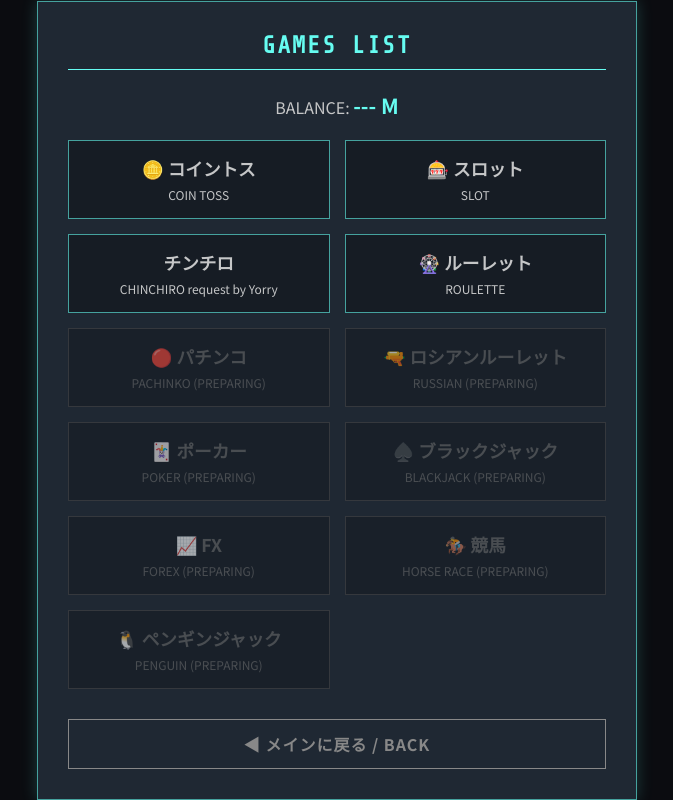
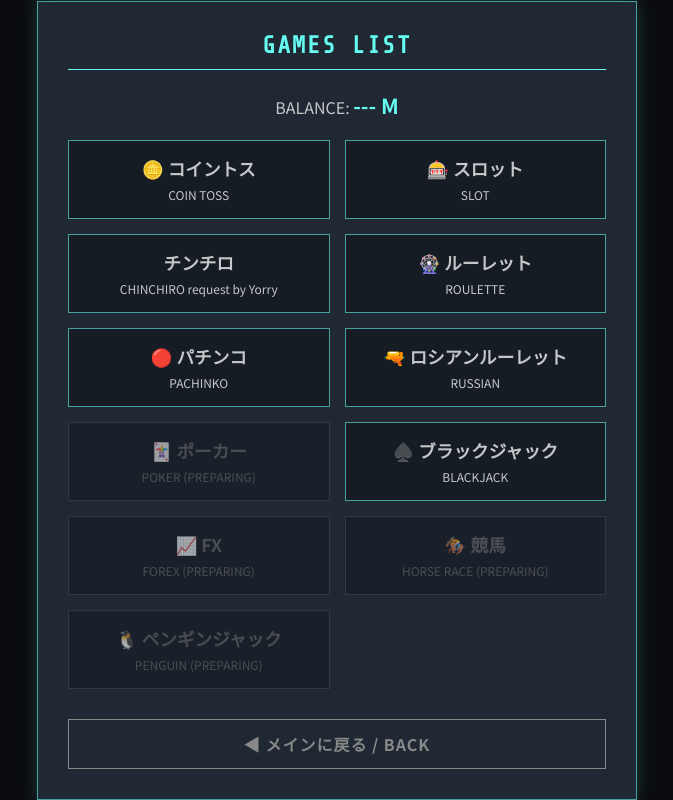
Before and after one commit to vioxin/MCCI_SUMMER, a plain HTML site: page games/index.html in a window 1280 px wide. Shown: the whole page, without its empty margins (303-976 px from the left). Drawn offline with nearby package versions, Linux system fonts and the light colour scheme; no server answers; sample sign-in values are in the browser's storage.

Commit message:
Update game cards to link to new pages

```diff
--- a/games/index.html
+++ b/games/index.html
@@ -53,10 +53,10 @@
             <div class="game-card" onclick="location.href='./slot.html'"><h4>🎰 スロット</h4><span>SLOT</span></div>
             <div class="game-card" onclick="location.href='./chinchiro.html'"><h4>チンチロ</h4><span>CHINCHIRO request by Yorry</span></div>
             <div class="game-card" onclick="location.href='./roulette.html'"><h4>🎡 ルーレット</h4><span>ROULETTE</span></div>
-            <div class="game-card locked"><h4>🔴 パチンコ</h4><span>PACHINKO (PREPARING)</span></div>
-            <div class="game-card locked"><h4>🔫 ロシアンルーレット</h4><span>RUSSIAN (PREPARING)</span></div>
+            <div class="game-card" onclick="location.href='./pachinko.html'"><h4>🔴 パチンコ</h4><span>PACHINKO</span></div>
+            <div class="game-card" onclick="location.href='./russian.html'"><h4>🔫 ロシアンルーレット</h4><span>RUSSIAN</span></div>
             <div class="game-card locked"><h4>🃏 ポーカー</h4><span>POKER (PREPARING)</span></div>
-            <div class="game-card locked"><h4>♠️ ブラックジャック</h4><span>BLACKJACK (PREPARING)</span></div>
+            <div class="game-card" onclick="location.href='./blackjack.html'"><h4>♠️ ブラックジャック</h4><span>BLACKJACK</span></div>
             <div class="game-card locked"><h4>📈 FX</h4><span>FOREX (PREPARING)</span></div>
             <div class="game-card locked"><h4>🏇 競馬</h4><span>HORSE RACE (PREPARING)</span></div>
             <div class="game-card locked"><h4>🐧 ペンギンジャック</h4><span>PENGUIN (PREPARING)</span></div>
```
